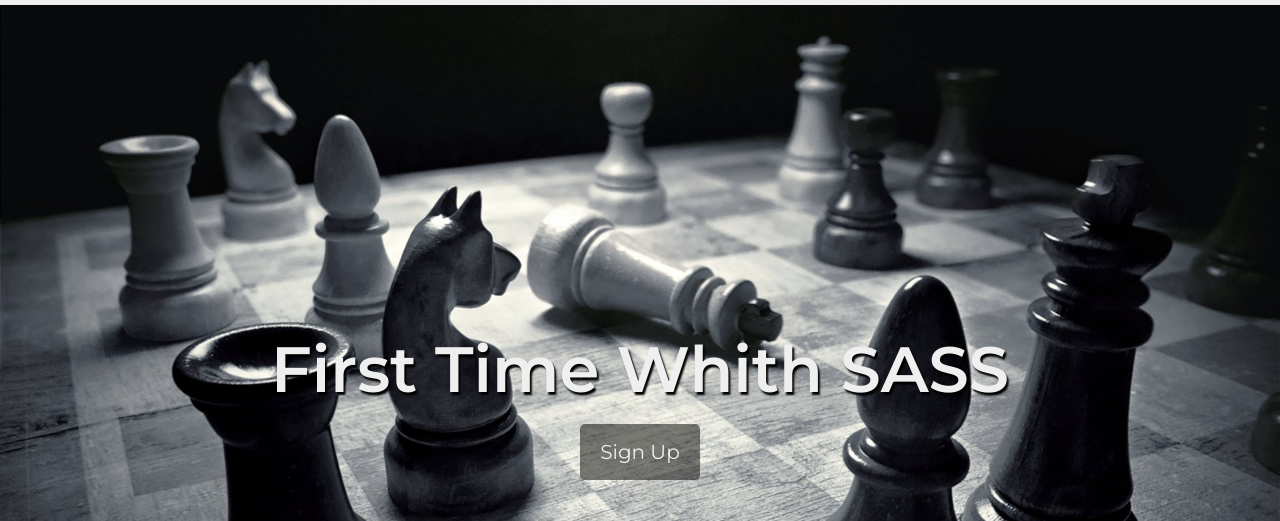
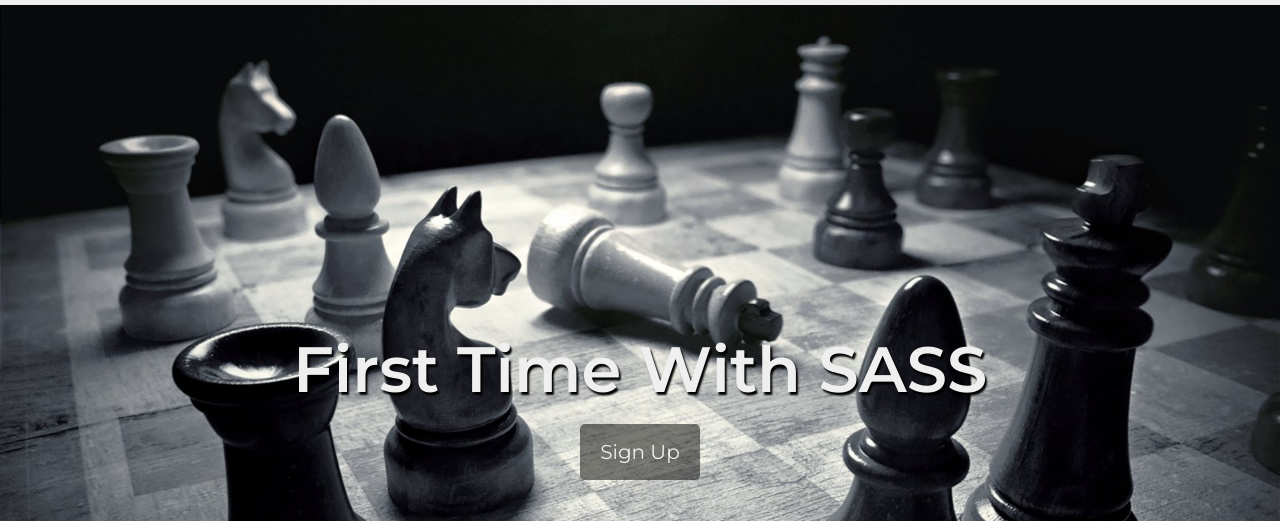
Before and after one commit to mfkutz/primeravezconsass-kutzner, a website: page index.html in a window 1280 px wide. Shown: the part 145-666 px from the top of the page. Drawn offline with nearby package versions, Linux system fonts and the light colour scheme.

Commit message:
correccion de ortografia

```diff
--- a/index.html
+++ b/index.html
@@ -23,7 +23,7 @@
 				</nav>
 		</header>
 		<main class="main">
-			<h1 class="animate__animated animate__bounceInDown">First Time Whith SASS</h1>
+			<h1 class="animate__animated animate__bounceInDown">First Time With SASS</h1>
 			<button class="animate__animated animate__fadeInLeft">Sign Up</button>
 		</main>
     <footer class="footer">
```
